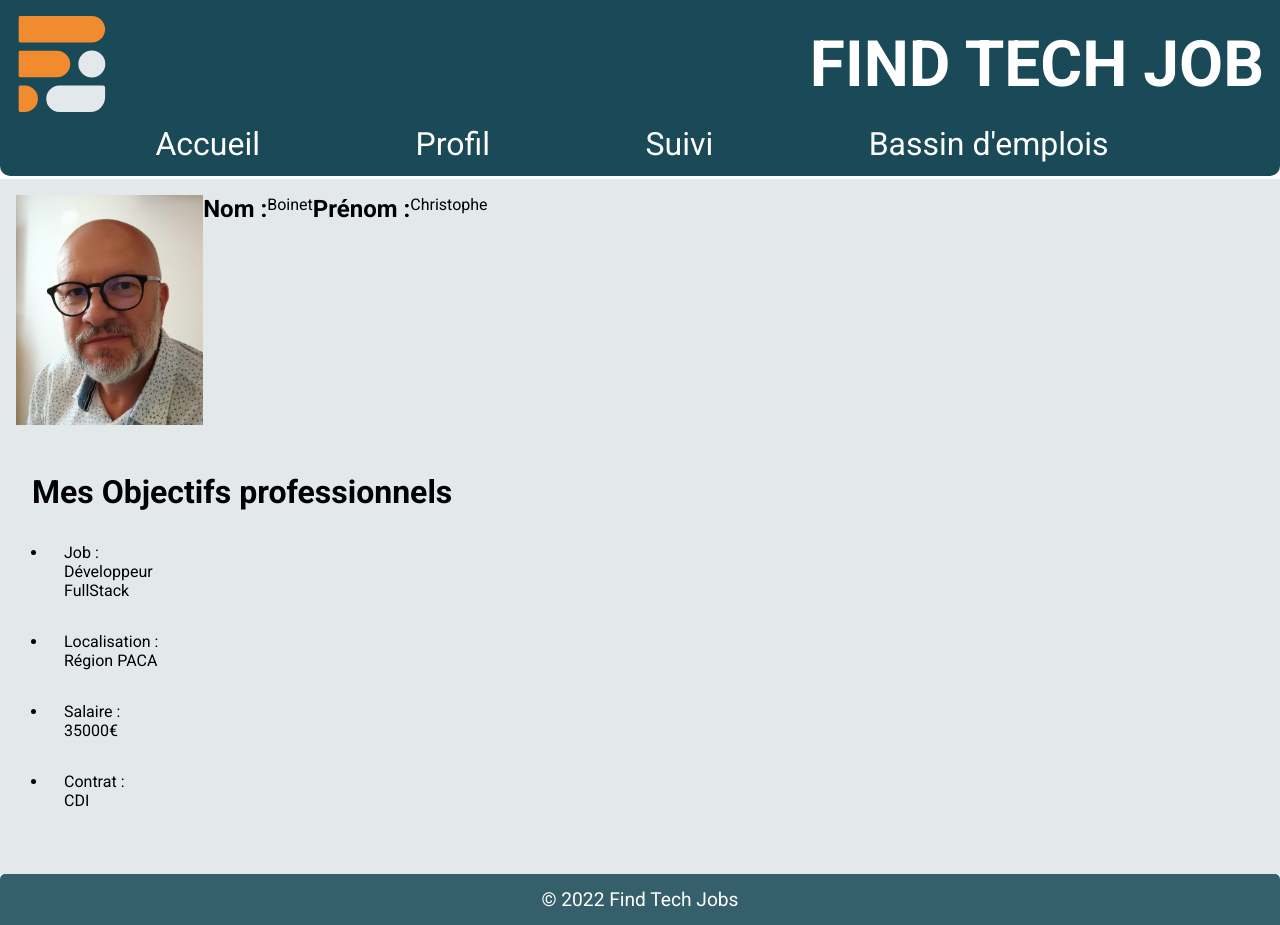
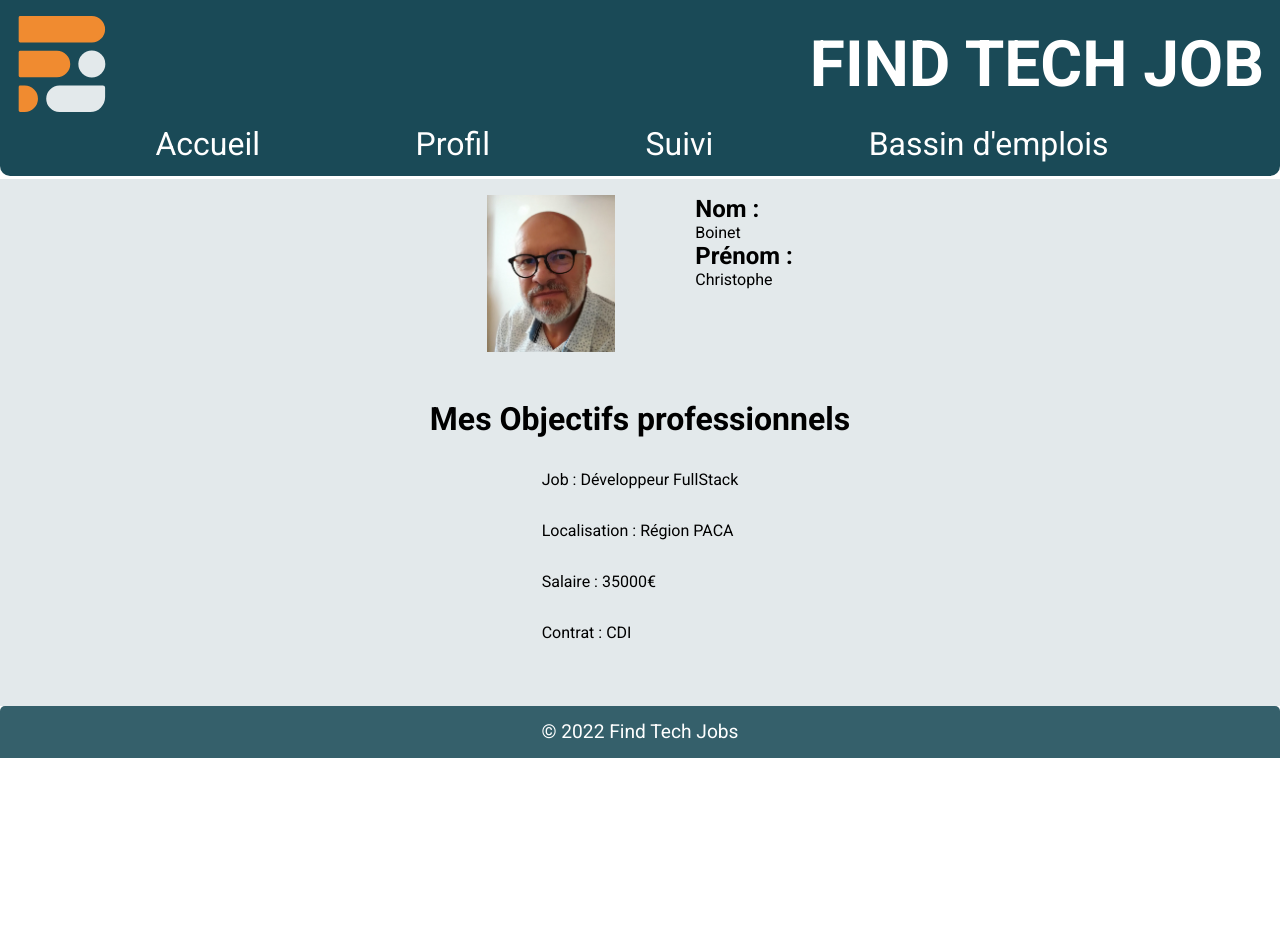
Before and after one commit to WildCodeSchool/2022-03-JS-RemoteFR-Outsiders-P2-Team-Dragon, a React (Vite) app in the folder frontend/: page /Profil in a window 1280 px wide. After the commit the page ends 800 px from the top, so only its background shows below. Built offline with nearby package versions, Linux system fonts and the light colour scheme; no server answers.

Commit message:
finish css profil

```diff
--- a/frontend/src/assets/Profil.css
+++ b/frontend/src/assets/Profil.css
@@ -9,26 +9,28 @@
 .identity {
   display: flex;
   flex-direction: row;
-  justify-content: flex-start;
+  justify-content: center;
   align-items: flex-start;
   width: 100%;
   padding: 1rem;
 }
 
 .identity img {
-  width: 15%;
-  height: 10%;
+  width: 8rem;
+  margin-right: 5em;
 }
 
 .goals {
   display: flex;
   flex-direction: column;
   justify-content: center;
-  align-items: flex-start;
+  align-items: center;
   width: 100%;
   padding: 2em;
 }
 
 .goals li {
   padding: 1em;
+  list-style: none;
+  width: 100%;
 }
--- a/frontend/src/pages/Profil.jsx
+++ b/frontend/src/pages/Profil.jsx
@@ -7,26 +7,20 @@ function Profil() {
     <div className="profilcontainer">
       <div className="identity">
         <img src="..\src\assets\moi.jpg" alt="profil" />
-        <h2>Nom :</h2>
-        <p>Boinet</p>
-        <h2>Prénom : </h2>
-        <p>Christophe</p>
+        <div>
+          <h2>Nom :</h2>
+          <p>Boinet</p>
+          <h2>Prénom : </h2>
+          <p>Christophe</p>
+        </div>
       </div>
       <div className="goals">
         <h1>Mes Objectifs professionnels</h1>
         <ul>
-          <li>
-            Job :<p>Développeur FullStack</p>
-          </li>
-          <li>
-            Localisation :<p>Région PACA</p>
-          </li>
-          <li>
-            Salaire :<p>35000€</p>
-          </li>
-          <li>
-            Contrat :<p>CDI</p>
-          </li>
+          <li>Job : Développeur FullStack</li>
+          <li>Localisation : Région PACA</li>
+          <li>Salaire : 35000€</li>
+          <li>Contrat : CDI</li>
         </ul>
       </div>
     </div>
```
